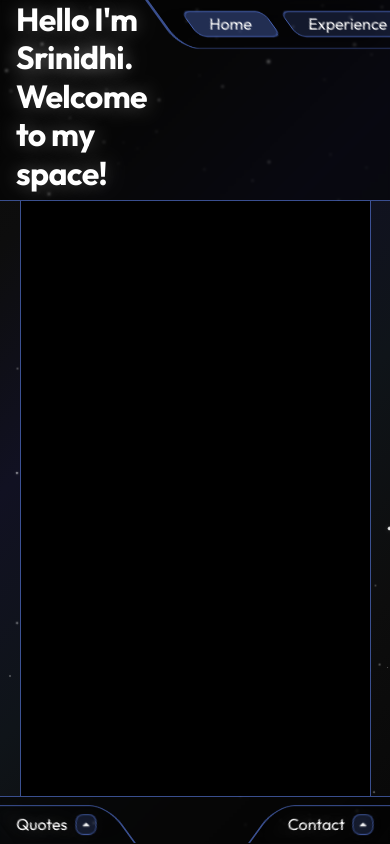
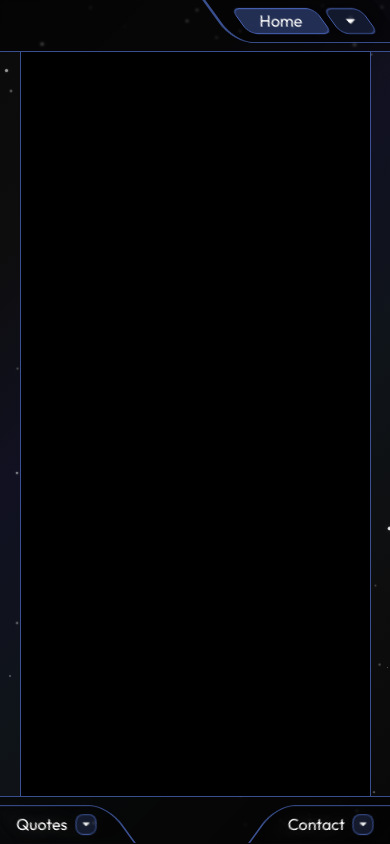
Before and after one commit to srinidhiv2107/portfolio, a React (Vite) app: page / in a window 390 px wide. Built offline with nearby package versions, Linux system fonts and the light colour scheme; a web font is replaced by a local one.

Commit message:
made navbar responsive

```diff
--- a/src/components/Contact.jsx
+++ b/src/components/Contact.jsx
@@ -21,7 +21,7 @@ const Contact = () => {
           className={`material-symbols-rounded arrow-icon ${contactToggle ? 'rotated' : ''}`}
           onClick={handleContactToggle}
         >
-            arrow_drop_up
+            arrow_drop_down
           </span>
       </div>
       <div className={`contact-form ${contactToggle ? 'open' : ''}`}>
--- a/src/components/NavBar.jsx
+++ b/src/components/NavBar.jsx
@@ -1,12 +1,61 @@
-import React from 'react';
+import React, {useState, useEffect} from 'react';
 import { useApplicationContext, sections } from "../contexts/ContextProvider.jsx";
 import "../styles/NavBar.scss";
 
 const NavBar = () => {
   const { activeSection, setActiveSection } = useApplicationContext();
+  const [showOnlyActiveSection, setShowOnlyActiveSection] = useState(
+    window.matchMedia("(max-width: 1000px)").matches
+  );
+  const [menuToggle, setMenuToggle] = useState(false);
+
+  useEffect(() => {
+    const mediaQuery = window.matchMedia("(max-width: 1000px)");
+    const handleMediaChange = () => setShowOnlyActiveSection(mediaQuery.matches);
+
+    mediaQuery.addEventListener("change", handleMediaChange);
+    return () => {
+      mediaQuery.removeEventListener("change", handleMediaChange);
+    }
+  }, []);
+
+  const handleMenuToggle = () => {
+    setMenuToggle(!menuToggle);
+  }
 
   return (
+    <>
       <div className="nav">
+        {showOnlyActiveSection? (
+          <div className="nav-item active">
+            <p className="p2">
+              {activeSection.charAt(0).toUpperCase() + activeSection.slice(1)}
+            </p>
+          </div>
+          ): (sections.map((item, index) => (
+            <div
+              key={index}
+              className={`nav-item ${activeSection === item ? 'active' : ''}`}
+              onClick={() => setActiveSection(item)}
+            >
+              <p className="p2">
+                {item.charAt(0).toUpperCase() + item.slice(1)}
+              </p>
+            </div>
+          )))
+        }
+        <div
+          className="nav-menu-btn"
+          onClick={handleMenuToggle}
+        >
+          <span
+            className={`material-symbols-rounded arrow-icon ${menuToggle? 'rotated': ''}`}>
+            arrow_drop_down
+          </span>
+        </div>
+      </div>
+      <div className={`nav-menu-container ${menuToggle? 'open': ''}`}>
+        <div className="nav-menu">
           {sections.map((item, index) => (
             <div
               key={index}
@@ -19,6 +68,8 @@ const NavBar = () => {
             </div>
           ))}
         </div>
+      </div>
+    </>
   );
 };
 
--- a/src/components/Quotes.jsx
+++ b/src/components/Quotes.jsx
@@ -64,7 +64,7 @@ const Quotes = () => {
           className={`material-symbols-rounded arrow-icon ${quotesToggle ? 'rotated' : ''}`}
           onClick={handleQuotesToggle}
         >
-            arrow_drop_up
+            arrow_drop_down
           </span>
       </div>
       <div className={`quotes-display ${quotesToggle ? 'open' : ''}`}>
--- a/src/styles/Experience.scss
+++ b/src/styles/Experience.scss
@@ -86,7 +86,7 @@
         background: var(--color-primary-20);
       }
       .wrapper {
-        @include mixins.displayFlex($jc: space-between);
+        @include mixins.displayFlex($jc: space-between, $fwr: wrap);
         width: 100%;
       }
     }
--- a/src/styles/Header.scss
+++ b/src/styles/Header.scss
@@ -3,7 +3,7 @@
 .header {
   //flex-shrink: 0;
 
-  @include mixins.displayFlex($jc: space-between, $ai: flex-start);
+  @include mixins.displayFlex($jc: space-between);
   width: 100%;
   padding-bottom: 0.5rem;
   position: relative;
@@ -17,9 +17,14 @@
     height: 100%;
     padding: 0 1rem;
 
+    @media screen and (max-width: 1000px) {
+      display: none;
+    }
+
     h1 {
       text-shadow: 0 0 20px rgba(255, 255, 255, 0.3);
-      font-size: 2rem;
+      font-size: clamp(2rem, 0.75rem + 2vw, 3rem);
+      text-wrap: nowrap;
 
       > span {
         text-shadow: 0 0 20px rgba(255, 255, 255, 0.5);
--- a/src/styles/MainContent.scss
+++ b/src/styles/MainContent.scss
@@ -10,6 +10,7 @@
   backdrop-filter: blur(1px);
   border-left: 0.1rem solid var(--color-primary-70);
   border-right: 0.1rem solid var(--color-primary-70);
+  z-index: -1;
 }
 
 .main-content {
--- a/src/styles/NavBar.scss
+++ b/src/styles/NavBar.scss
@@ -2,31 +2,105 @@
 
 .nav {
   transform: skewX(var(--skew-angle));
-  @include mixins.displayFlex($jc: center, $fd: row, $ga: 1rem);
-  padding: 0.7rem 1.5rem;
+  @include mixins.displayFlex($fd: row, $ga: 0.5rem);
+  margin-left: auto;
+  padding: 0.5rem 1.2rem;
   border-left: 0.2rem solid var(--color-primary-70);
   border-bottom: 0.1rem solid var(--color-primary-70);
+  border-bottom-left-radius: 1.2rem;
   background: transparent;
   backdrop-filter: blur(var(--glass-blur));
-  border-bottom-left-radius: 1.2rem;
 
-  &-item {
+  &-item, &-menu-btn {
     @include mixins.displayFlex;
-    padding: 0 1.2rem;
     border: 0.1rem solid var(--color-primary-80);
     border-radius: 0.5rem;
     background: var(--color-primary-20);
     backdrop-filter: blur(var(--glass-blur));
-    transition: background 0.2s ease-in-out;
+    transition: background 0.3s ease-in-out;
     cursor: pointer;
+
+    &:hover {
+      background: var(--color-primary-30);
+    }
+  }
+
+  &-item {
+    padding: 0 1.2rem;
 
     > p {
       transform: skewX(var(--neg-skew-angle));
-      font-size: 1rem;
+      font-size: clamp(1rem, 0.875rem + 0.556vw, 1.5rem);
     }
 
     &.active {
       background: var(--color-primary-40);
     }
   }
+
+  &-menu-btn {
+    display: none;
+    align-self: stretch;
+    padding: 0 0.4rem;
+
+    > span {
+      transform: skewX(var(--neg-skew-angle));
+      font-size: 1.5rem;
+      transition: transform 0.3s ease-in-out;
+
+      &.arrow-icon {
+        &.rotated {
+          transform: skewX(var(--neg-skew-angle)) rotate(180deg);
+        }
+      }
+    }
+  }
+
+  &-menu-container {
+    position: absolute;
+    bottom: 0;
+    right: 0.5rem;
+    transform: translateY(100%);
+    display: grid;
+    grid-template-rows: 0fr;
+    border: 0.1rem solid var(--color-primary-70);
+    border-radius: 0.7rem;
+    background: var(--color-black);
+    opacity: 0;
+    z-index: 1000;
+    transition: all 0.4s ease-in-out;
+
+    &.open {
+      grid-template-rows: 1fr;
+      opacity: 1;
+
+      .nav-menu .nav-item {
+        opacity: 1;
+      }
+    }
+
+    .nav-menu {
+      @include mixins.displayFlex($fd: column, $ga: 0.4rem);
+      padding: 0.5rem 1rem;
+      overflow: hidden;
+
+      .nav-item {
+        width: 100%;
+        padding: 0 0.5rem;
+        opacity: 0;
+        transition: all 0.4s ease-in-out;
+
+        > p {
+          transform: skewX(0);
+          font-size: clamp(1rem, 0.875rem + 0.556vw, 1.5rem);
+        }
+      }
+    }
+  }
 }
+
+@media screen and (max-width: 1000px){
+  .nav-menu-btn {
+    display: flex;
+  }
+}
```
Lines whose indentation alone changed are shown as unchanged.
